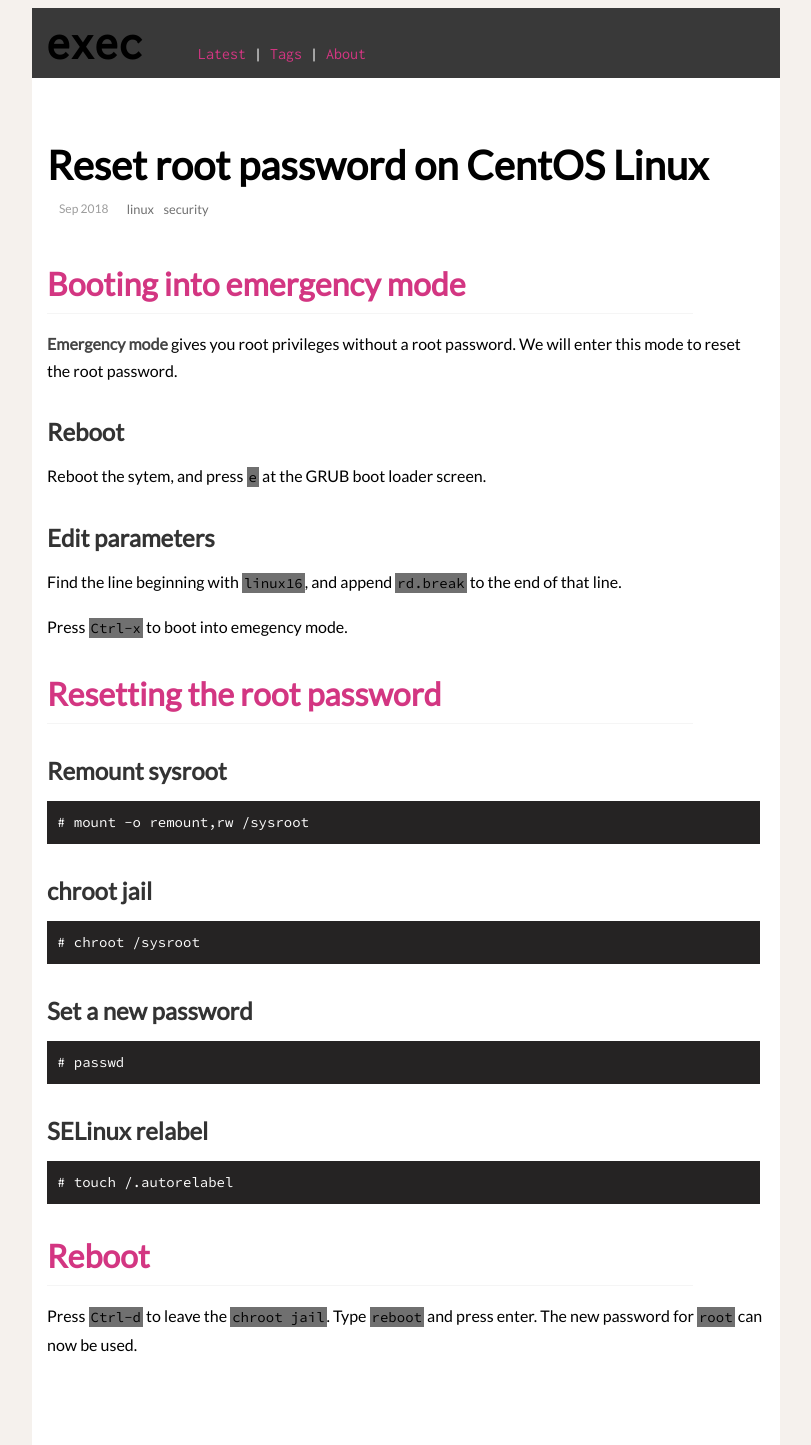
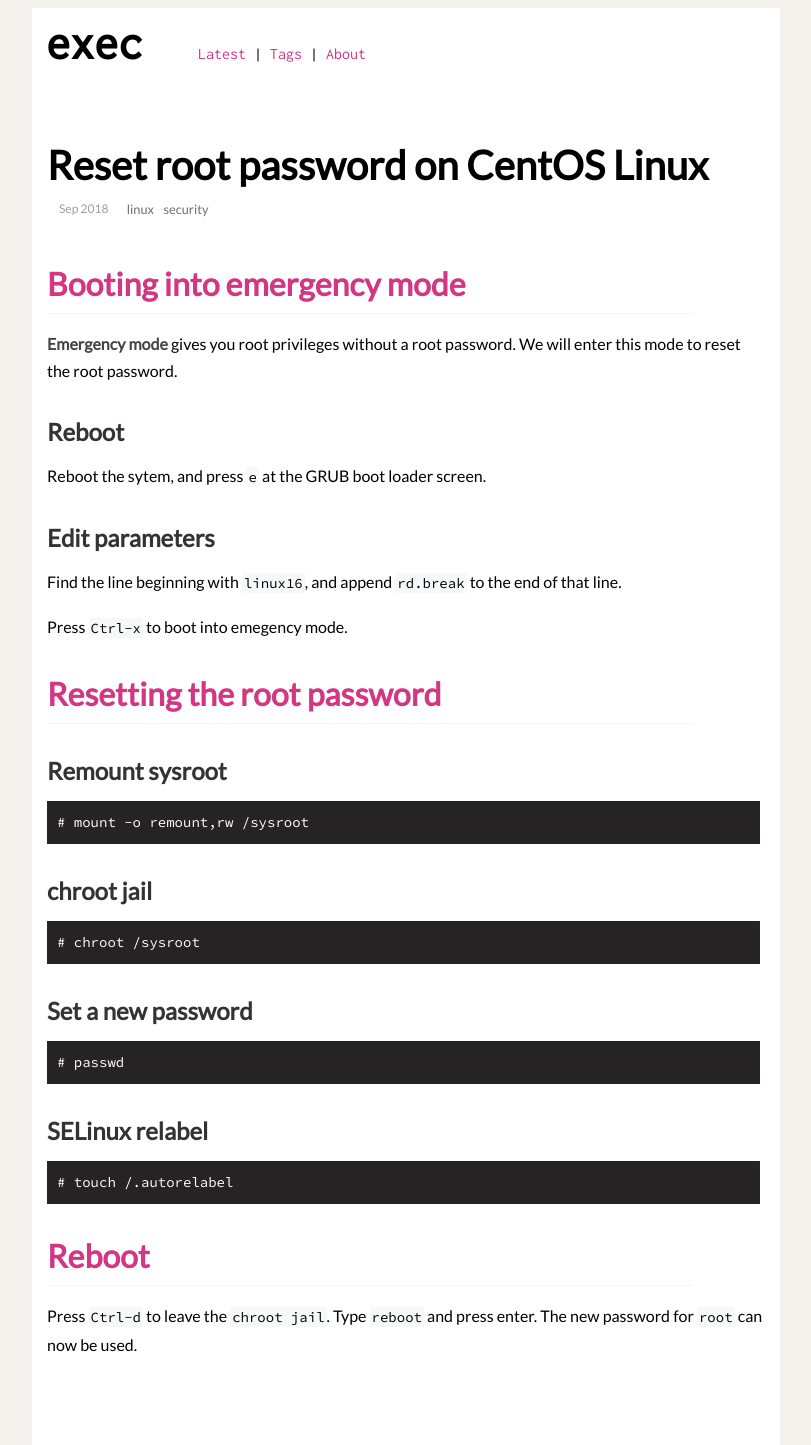
Before and after one commit to execas/execas.github.io, a Jekyll site: the page built from _posts/2018-09-03-reset-root-password-on-centos-linux.md, in a window 1280 px wide. Shown: the whole page, without its empty margins (234-1045 px from the left). Built offline with Jekyll 4.4.1, drawn with Linux system fonts in a browser that asks for light colours.

Commit message:
Update execas.css

```diff
--- a/css/execas.css
+++ b/css/execas.css
@@ -69,8 +69,7 @@
      padding:0;
 }
 code {
-     /*background-color: #f6f8fa;*/
-     background-color:#707070;
+     background-color: #f6f8fa;
      font-family: "Source Code Pro", monospace;
      whitespace:normal;
      color:#000000;
@@ -130,8 +129,8 @@
 .header {
      font-family: 'Inconsolata', monospace;
      margin-top:0;
-     background-color:#393939;
-     color: #ffffff;
+     background-color:#ffffff;
+     color: #000000;
      margin:0 auto;
      max-width: 720px;
      padding: 10px 14px 10px 14px;
```
